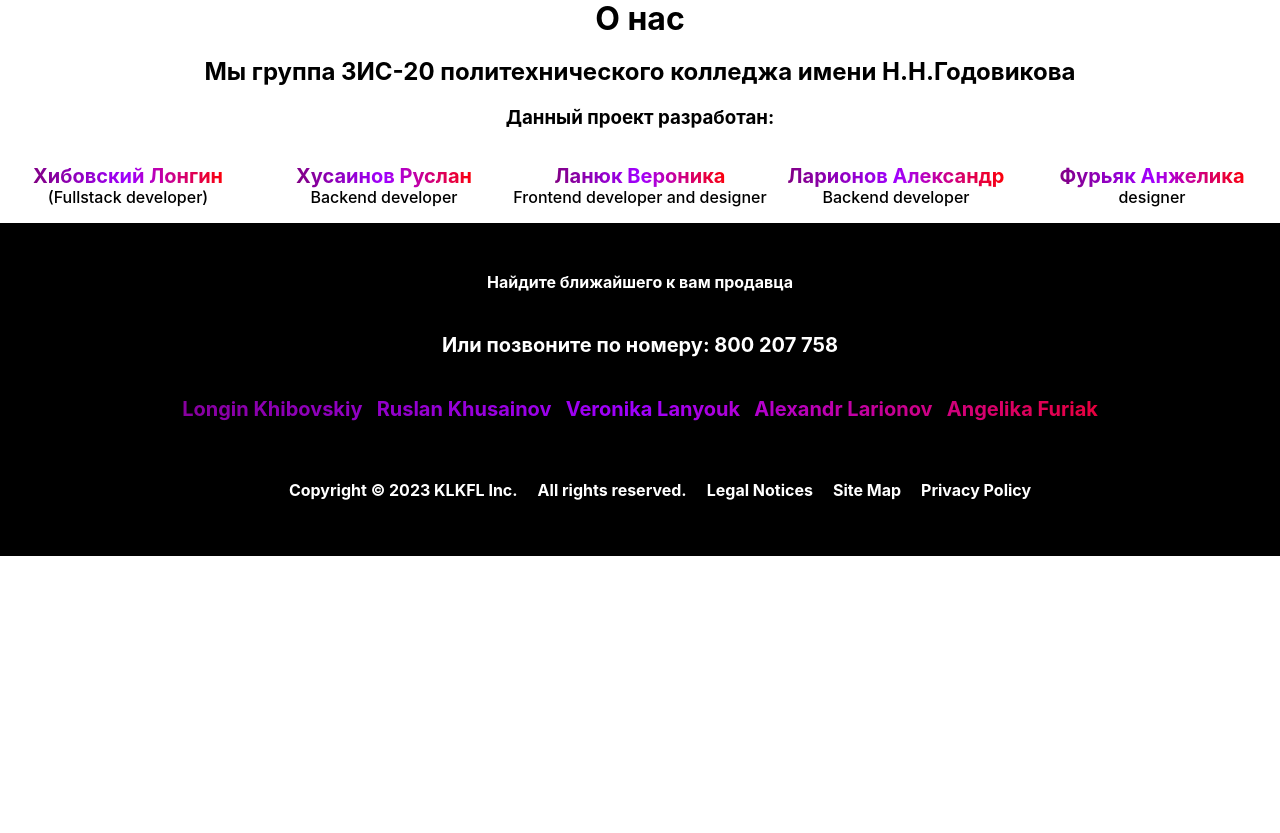
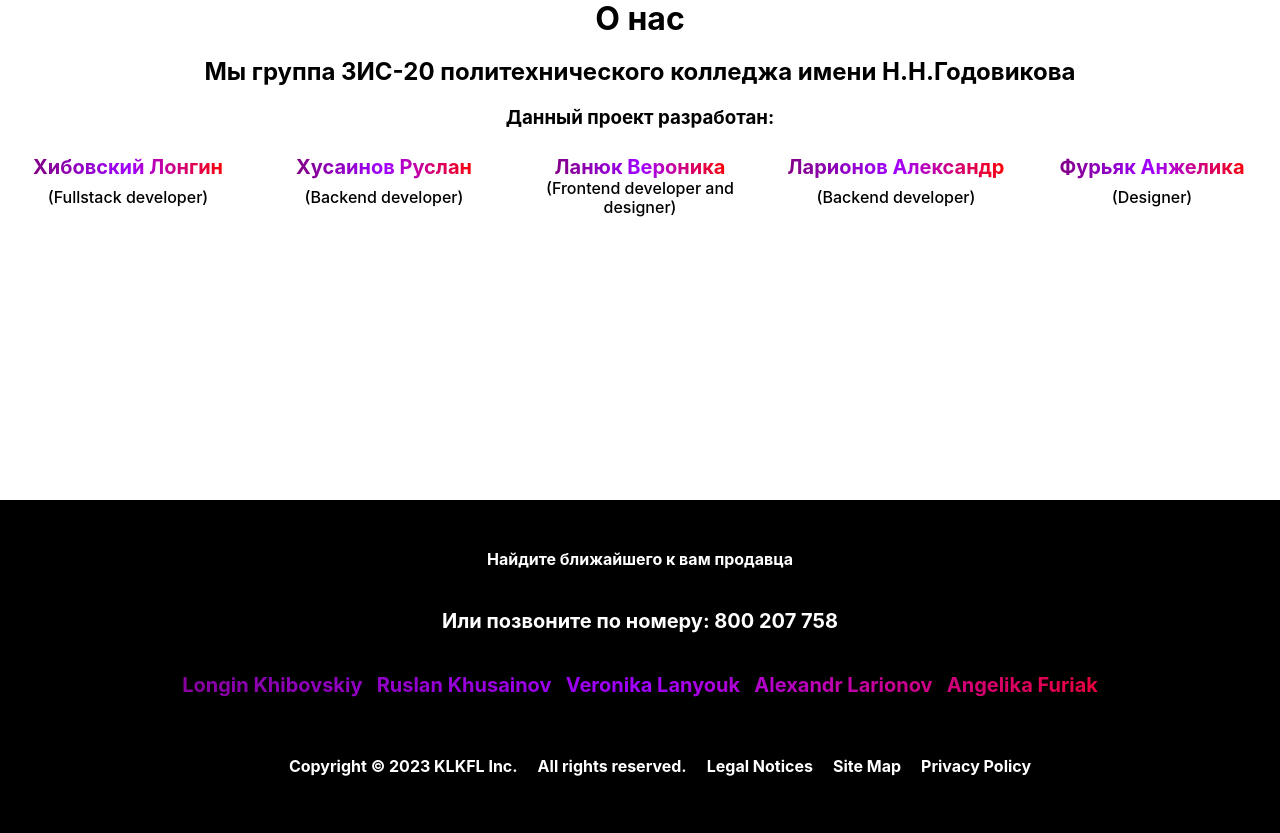
Before and after one commit to Longin-Khibovskiy/practice-shop, a Django app: page /about/ in a window 1280 px wide. Shown: the part 163-996 px from the top of the page. Before the commit the page ends 719 px from the top, so only its background shows below. Run offline with Django 4.2, Linux system fonts and the light colour scheme; data comes from the database, SQL or seed files in the repository; both versions use the stored data as it was after the commit.

Commit message:
edit about

```diff
--- a/shop/templates/shop/product/about.html
+++ b/shop/templates/shop/product/about.html
@@ -5,6 +5,7 @@
 <link rel="icon" href="{% static 'shop/img/img.png' %}">
 {% include 'shop/inc/_header.html' %}
 {% block content %}
+    <div style="height: 500px">
         <h1>О нас</h1>
         <h2>Мы группа 3ИС-20 политехнического колледжа имени Н.Н.Годовикова</h2>
         <h3>Данный проект разработан: </h3>
@@ -15,10 +16,11 @@
             <div><a href="https://github.com/Strr1t" class="name_hub_about">Ларионов Александр</a></div>
             <div><a href="https://github.com/FuriakAngelika" class="name_hub_about">Фурьяк Анжелика</a></div>
             <div>(Fullstack developer)</div>
-    <div>Backend developer</div>
-    <div>Frontend developer and designer</div>
-    <div>Backend developer</div>
-    <div>designer</div>
+            <div>(Backend developer)</div>
+            <div>(Frontend developer and designer)</div>
+            <div>(Backend developer)</div>
+            <div>(Designer)</div>
+        </div>
     </div>
 {% endblock %}
 {% include 'shop/inc/_footer.html' %}
```
Also changed, not shown: db.sqlite3. Lines whose indentation alone changed are shown as unchanged.
